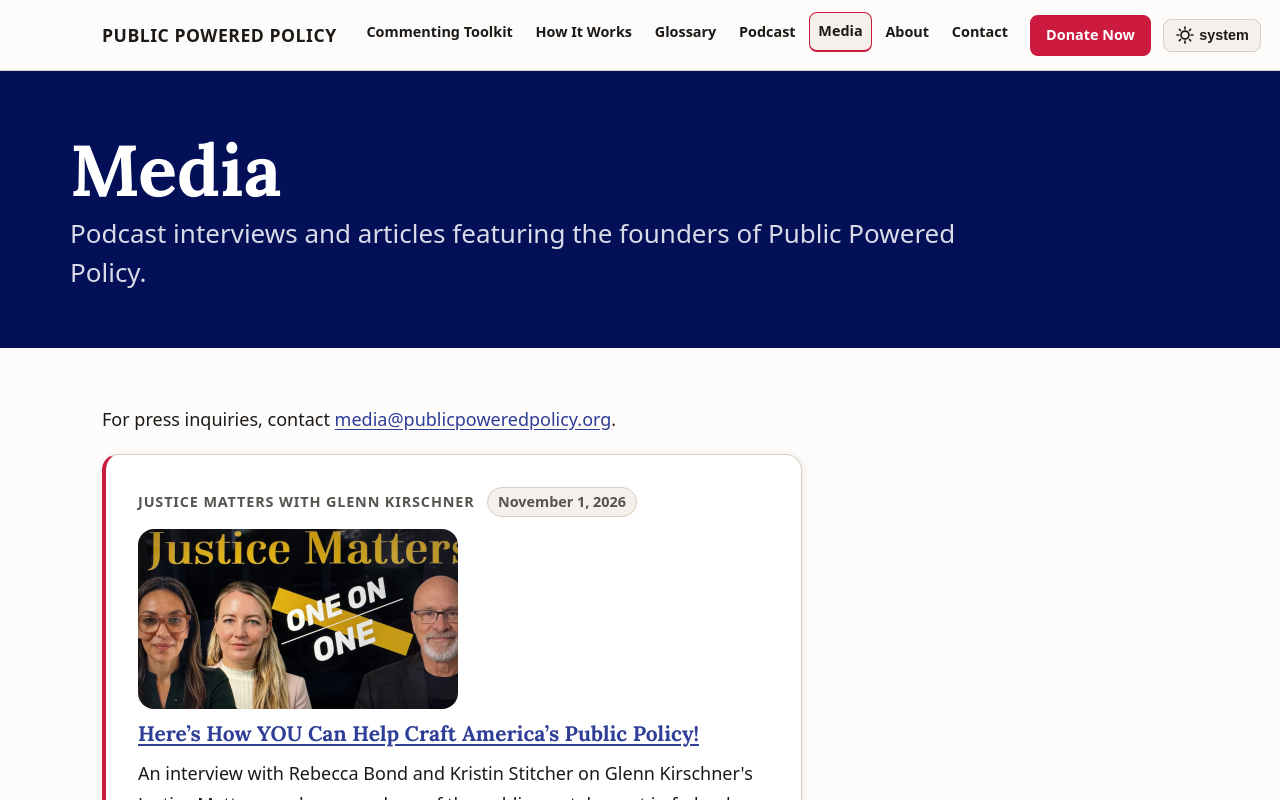
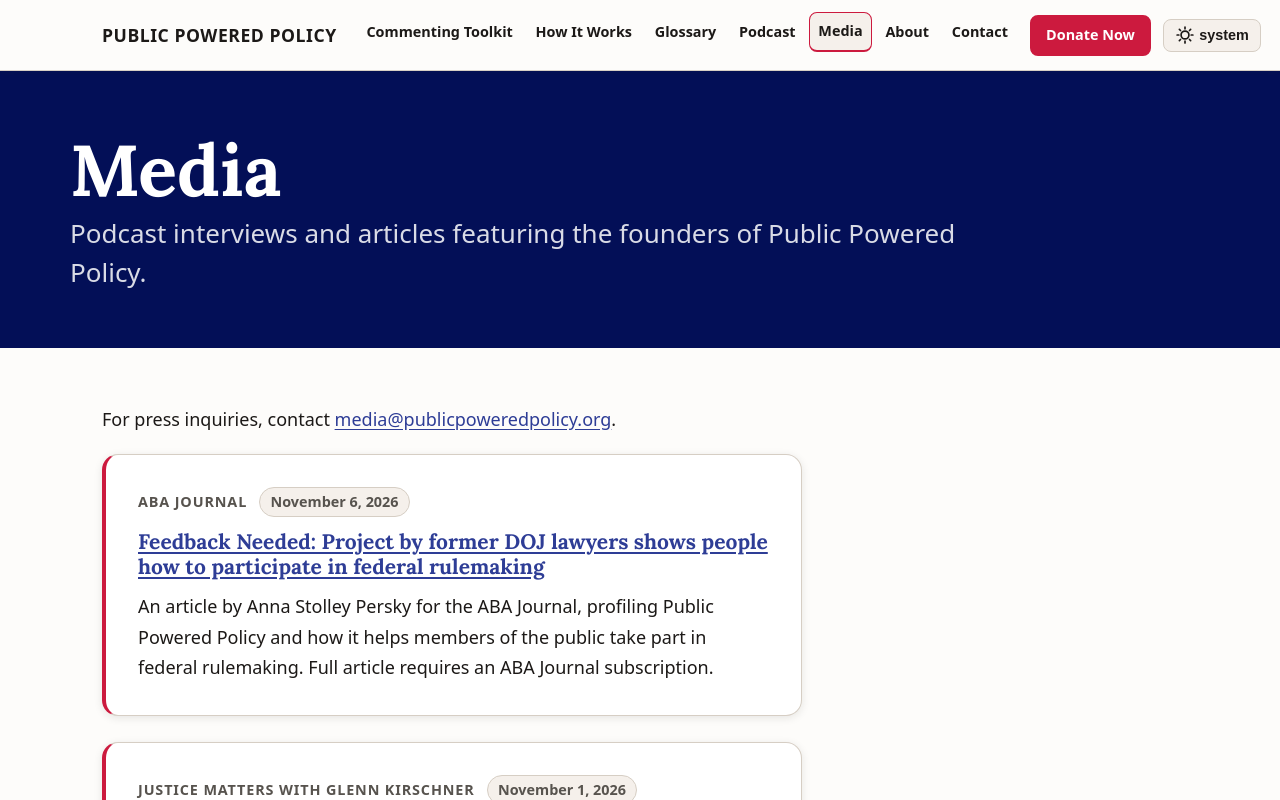
Before and after one commit to Public-Powered-Policy/public-powered-policy-RBB-Version, a plain HTML site: page media/index.html in a window 1280 px wide. Shown: the top 800 px of the page. Drawn offline with Linux system fonts and the light colour scheme; a script that the page names is missing.

Commit message:
Add ABA Journal article to Media page
Co-Authored-By: Claude Sonnet 5 <noreply@anthropic.com>

```diff
--- a/media/index.html
+++ b/media/index.html
@@ -188,6 +188,24 @@
 
         <li class="media-entry">
           <div class="media-meta">
+            <span class="media-outlet">ABA Journal</span>
+            <span class="media-date">November 6, 2026</span>
+          </div>
+          <h2 class="media-title">
+            <a href="https://www.abajournal.com/web/article/feedback-needed" target="_blank" rel="noopener">
+              Feedback Needed: Project by former DOJ lawyers shows people how to participate in federal rulemaking
+              <span class="sr-only"> (opens in a new tab)</span>
+            </a>
+          </h2>
+          <p>
+            An article by Anna Stolley Persky for the ABA Journal, profiling Public Powered Policy
+            and how it helps members of the public take part in federal rulemaking. Full article
+            requires an ABA Journal subscription.
+          </p>
+        </li>
+
+        <li class="media-entry">
+          <div class="media-meta">
             <span class="media-outlet">Justice Matters with Glenn Kirschner</span>
             <span class="media-date">November 1, 2026</span>
           </div>
```
